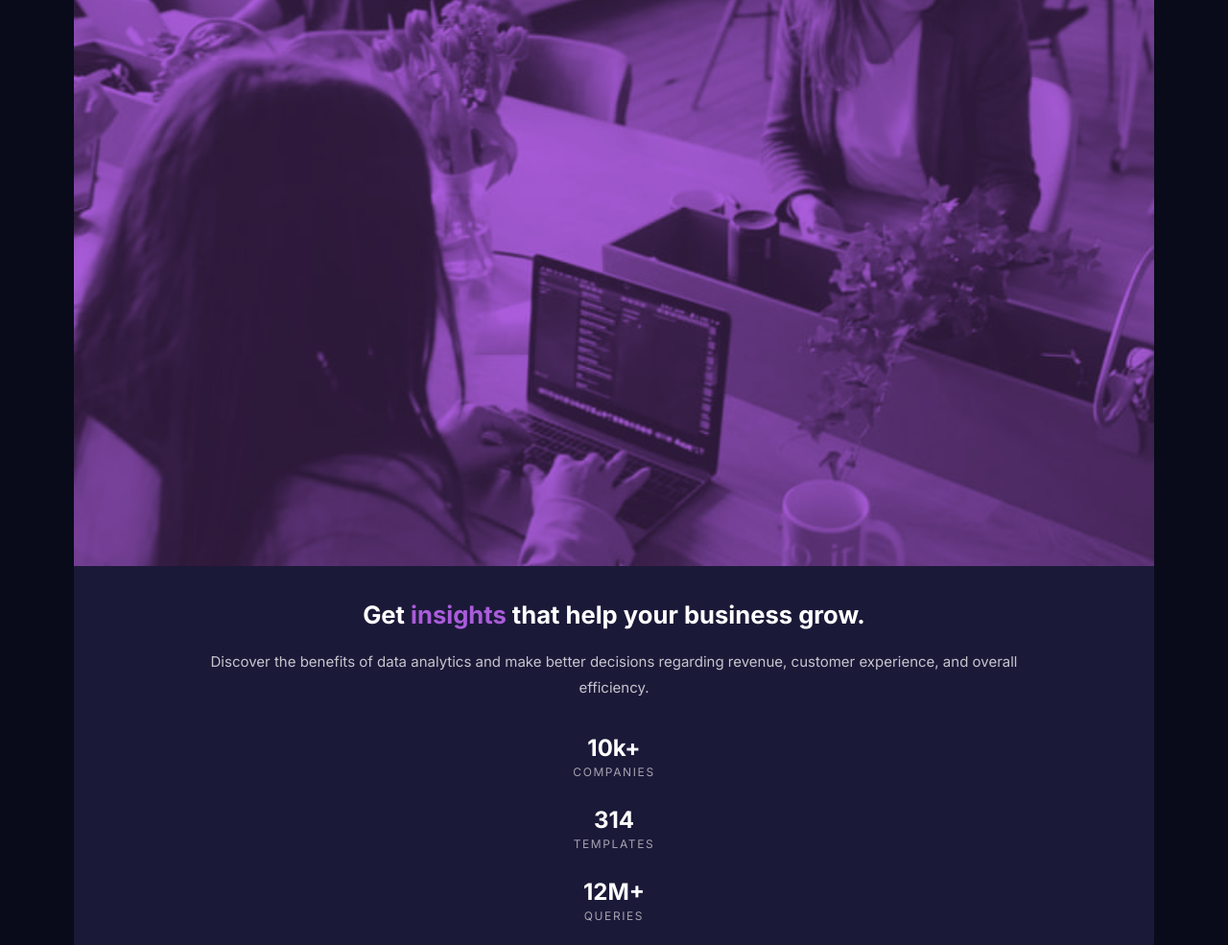
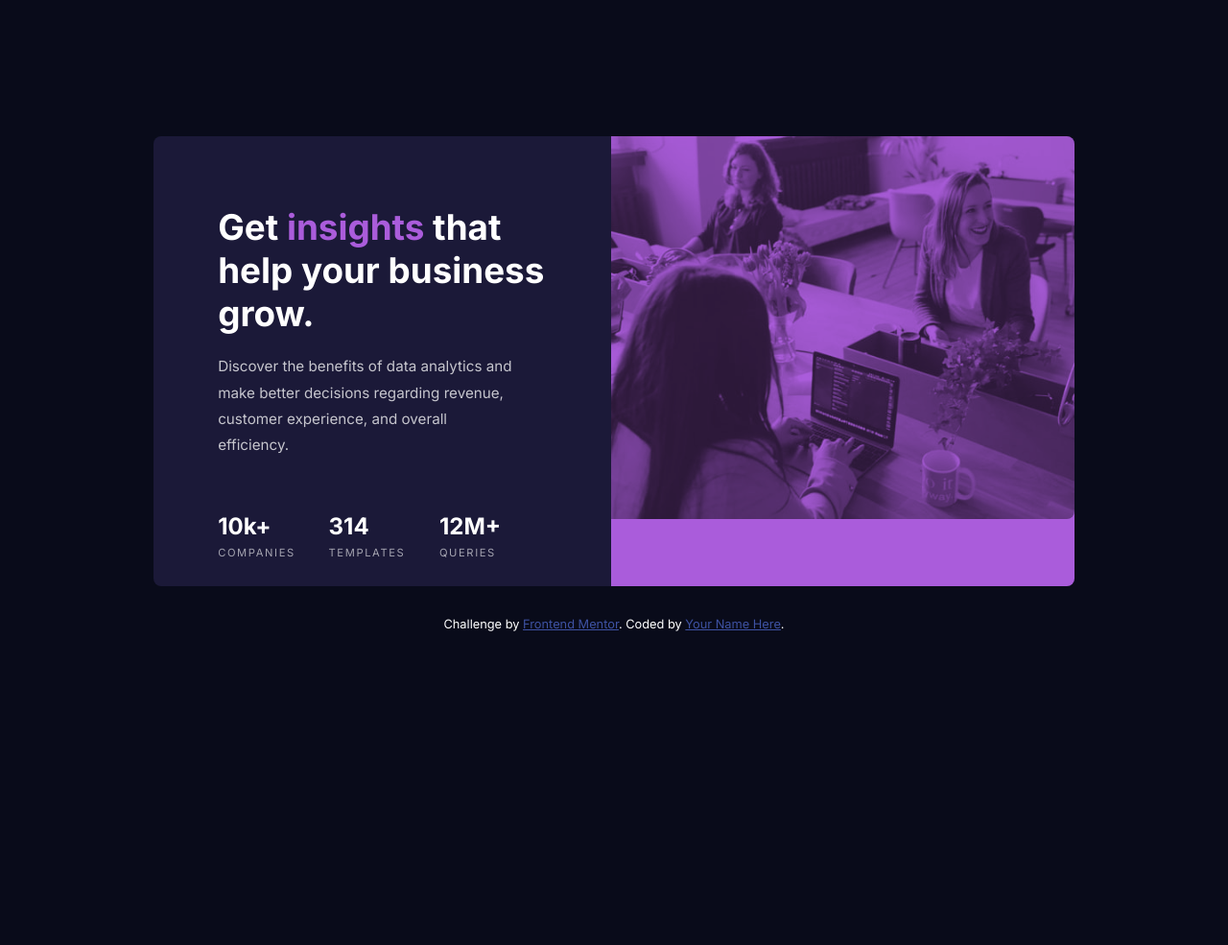
Before and after one commit to cganzon/stats-preview-card-component, a plain HTML site: page index.html in a window 1280 px wide. Shown: the top 985 px of the page at 96% size. After the commit the page ends 800 px from the top, so only its background shows below. Drawn offline with Linux system fonts and the light colour scheme.

Commit message:
added a media query to style the page as close as possible to the desktop design sample image

```diff
--- a/index.html
+++ b/index.html
@@ -10,7 +10,8 @@
 <body>
   <div class="card">
     <div class="img-container">
-      <img src="./images/image-header-mobile.jpg" alt="" class="card-img">
+      <img src="./images/image-header-mobile.jpg" alt="" class="mobile-img">
+      <img src="./images/image-header-desktop.jpg" alt="" class="desktop-img">
     </div>
 
     <div class="card-info">
@@ -19,12 +20,18 @@
       <p class="main-paragraph">Discover the benefits of data analytics and make better decisions regarding revenue, customer experience, and overall efficiency.</p>
 
       <div class="card-stats">
+        <div class="companies">
           <h2>10k+</h2>
           <p>companies</p>
+        </div>
+        <div class="templates">
           <h2>314</h2>
           <p>templates</p>
+        </div>
+        <div class="queries">
           <h2>12M+</h2>
           <p>queries</p>
+        </div>
       </div>
     </div>
   </div>
--- a/style.css
+++ b/style.css
@@ -31,11 +31,15 @@ body {
     border-top-right-radius: 0.5rem;
 }
 
-.card-img {
+.mobile-img, .desktop-img {
     width: 100%;
     display: block;
     opacity: 0.75;
     mix-blend-mode: multiply;
+}
+
+.desktop-img {
+    display: none;
 }
 
 .header {
@@ -80,3 +84,57 @@ body {
 .attribution a {
     color: hsl(228, 45%, 44%);
 }
+
+@media (min-width: 1000px) {
+    body {
+        text-align: left;
+    }
+
+    .card {
+        display: flex;
+        flex-direction: row-reverse;
+        width: 75%;
+    }
+
+    .card-info {
+        width: 54%;
+        padding: 2.3rem 4rem 0 4.2rem;
+    }
+
+    .header {
+        font-size: 2.3rem;
+    }
+
+    .main-paragraph {
+        font-size: 0.95rem;
+        width: 90%;
+        margin-bottom: 3.5rem;
+    }
+
+    .mobile-img {
+        display: none;
+    }
+
+    .desktop-img, .img-container {
+        display: block;
+        border-top-left-radius: 0;
+        border-bottom-right-radius: 0.5rem;
+    }
+
+    .card-stats {
+        display: grid;
+        grid-template-columns: repeat(3, 1fr);
+    }
+
+    .card-stats h2 {
+        margin-bottom: 0.4rem;
+    }
+
+    .card-stats p {
+        font-size: 0.7rem;
+    }
+
+    .attribution {
+        font-size: 0.8rem;
+    }
+}
```
Lines whose indentation alone changed are shown as unchanged.
